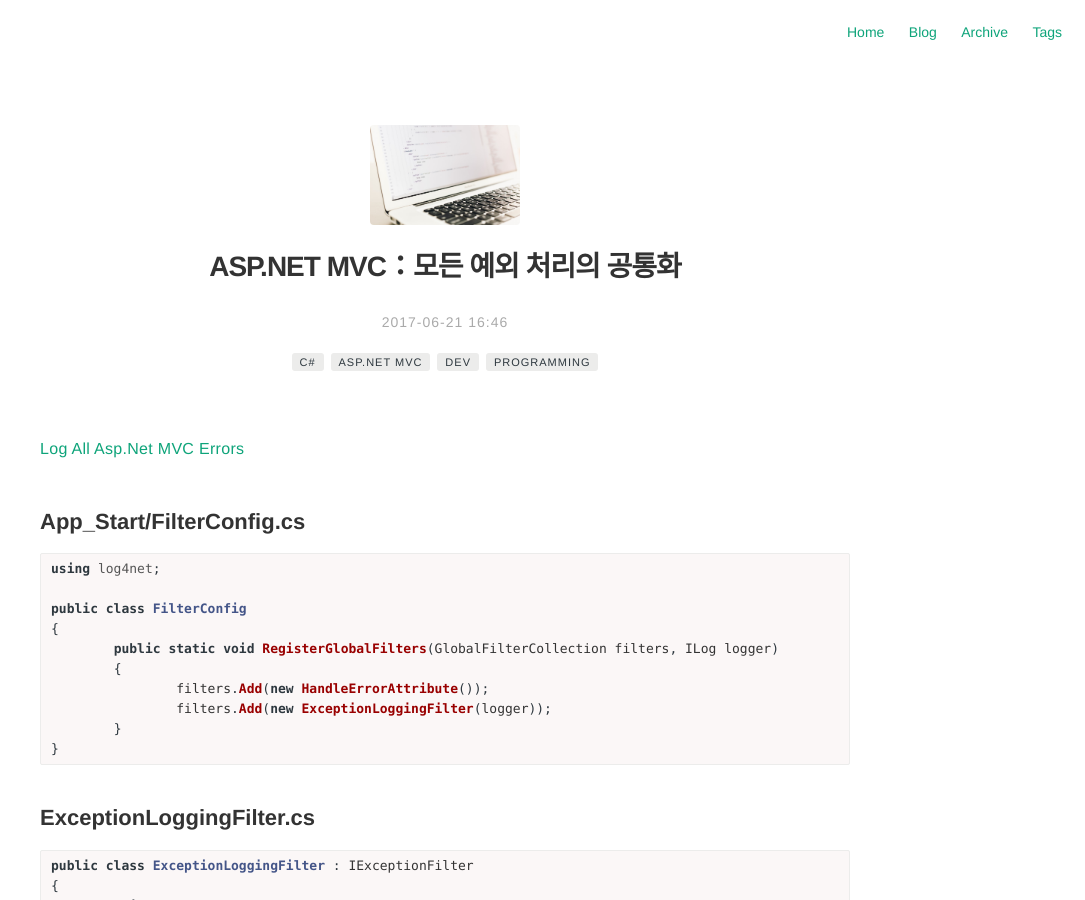
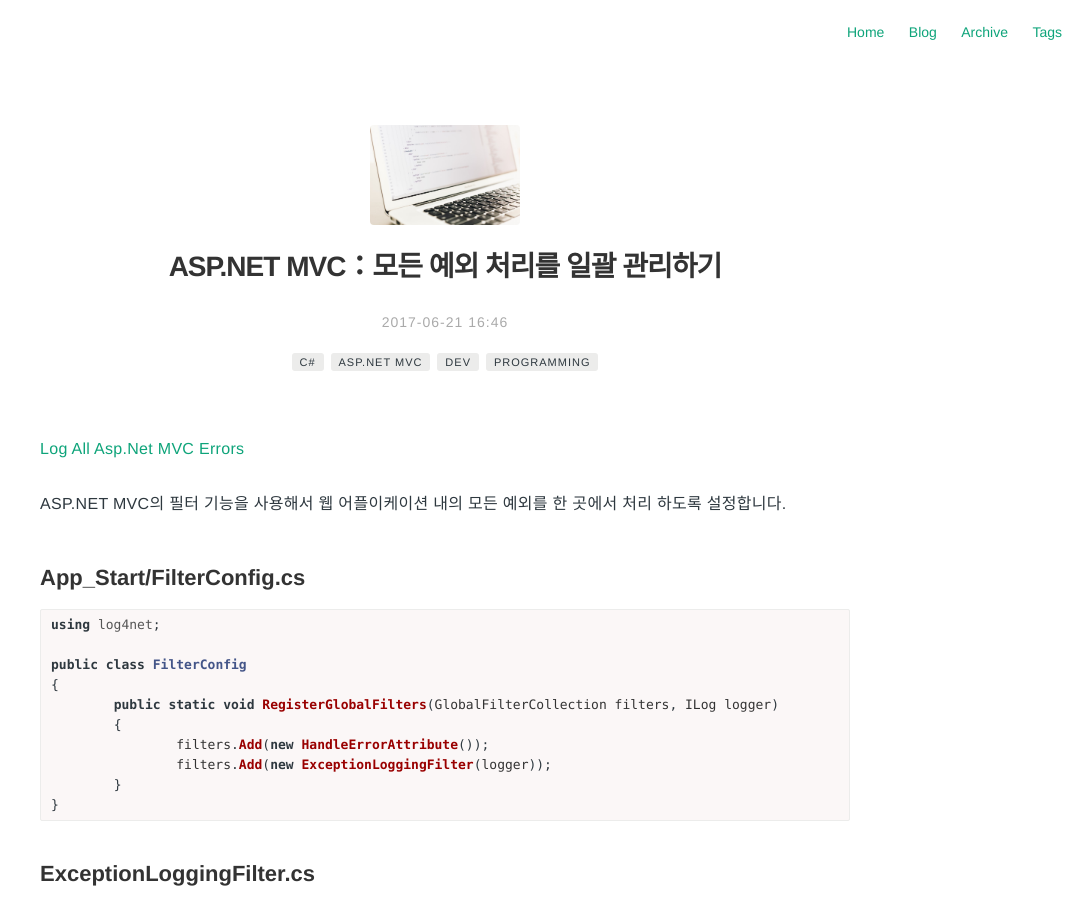
Before and after one commit to Pie001/pie001.github.io, a Jekyll site: the page built from _posts/2017-06-21-0028.md, in a window 1280 px wide and 900 px high. Shown: the whole window, without its empty margins (195-1280 px from the left). Built offline with Jekyll 4.4.1, drawn with Linux system fonts in a browser that asks for light colours; comment, search, counter and statistics services are not loaded.

Commit message:
Update 2017-06-21-0028.md

````diff
--- a/_posts/2017-06-21-0028.md
+++ b/_posts/2017-06-21-0028.md
@@ -1,5 +1,5 @@
 ---
-title: ASP.NET MVC：모든 예외 처리의 공통화
+title: ASP.NET MVC：모든 예외 처리를 일괄 관리하기
 layout: post
 date:  2017-06-21 16:46
 image: /assets/images/post_header.jpg
@@ -14,10 +14,12 @@
 - programming
 category: blog
 author: pie
-description: ASP.NET MVC：모든 예외 처리의 공통화
+description: ASP.NET MVC：모든 예외 처리를 일괄 관리하기
 ---
 
 [Log All Asp.Net MVC Errors](https://paulthecyclist.com/2013/05/17/log-all-mvc-errors/)
+
+ASP.NET MVC의 필터 기능을 사용해서 웹 어플이케이션 내의 모든 예외를 한 곳에서 처리 하도록 설정합니다.
 
 ## App_Start/FilterConfig.cs
 ```cs
````
